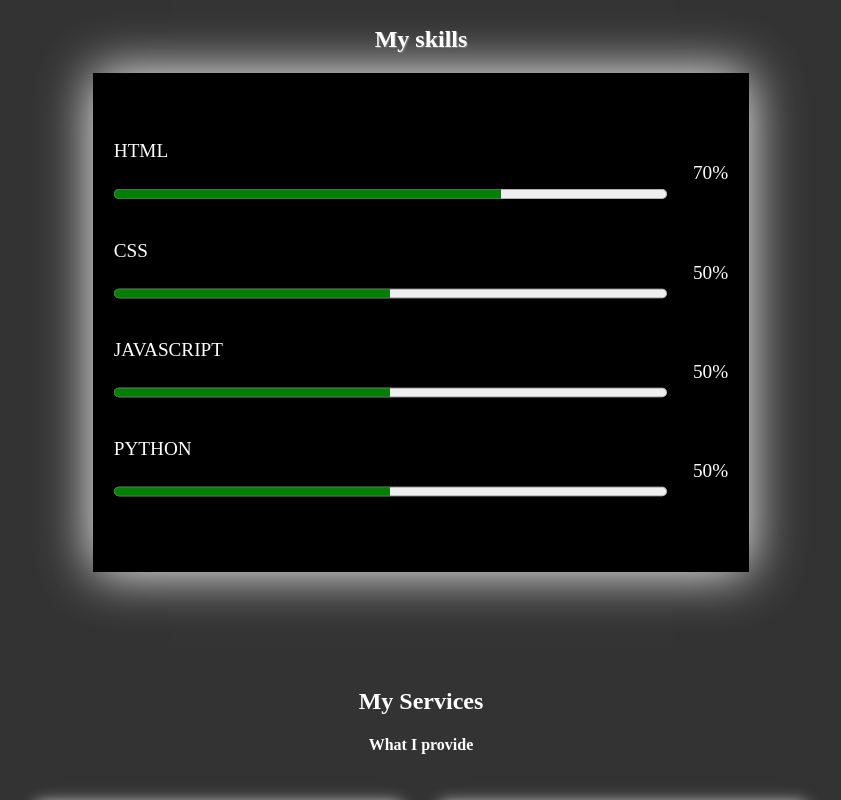
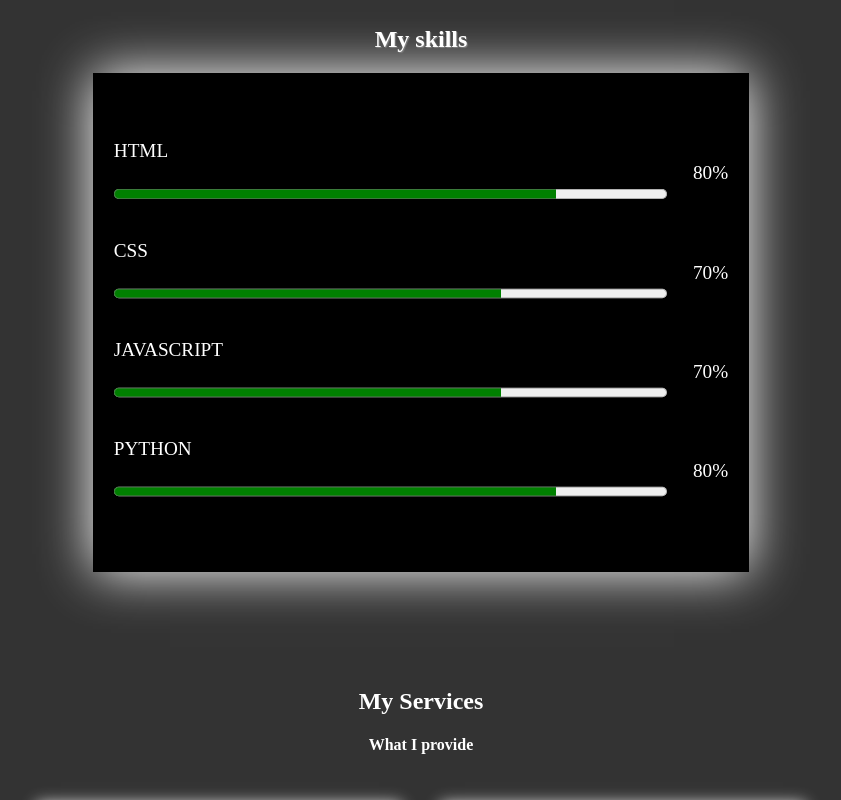
Before and after one commit to promise-emmanuel/BHS2022, a plain HTML site: page index.html in a window 1280 px wide. Shown: the part 1520-2320 px from the top of the page, without its empty margins (219-1060 px from the left). Drawn offline with Linux system fonts and the light colour scheme.

Commit message:
Update index.html

```diff
--- a/index.html
+++ b/index.html
@@ -109,20 +109,20 @@
                     <h2 class="visit">My skills</h2>
 
                     <form id="skills_form">
-                        <label>HTML <span class="hy">70%</span>
+                        <label>HTML <span class="hy">80%</span>
+                            <progress id="file" value="80" max="100"> 50% </progress>
+                        </label>
+
+                        <label>CSS <span class="hy">70%</span>
                             <progress id="file" value="70" max="100"> 50% </progress>
                         </label>
 
-                        <label>CSS <span class="hy">50%</span>
-                            <progress id="file" value="50" max="100"> 50% </progress>
+                        <label>JAVASCRIPT <span class="hy">70%</span>
+                            <progress id="file" value="70" max="100"> 50% </progress>
                         </label>
 
-                        <label>JAVASCRIPT <span class="hy">50%</span>
-                            <progress id="file" value="50" max="100"> 50% </progress>
-                        </label>
-
-                        <label>PYTHON <span class="hy">50%</span>
-                            <progress id="file" value="50" max="100"> 50% </progress>
+                        <label>PYTHON <span class="hy">80%</span>
+                            <progress id="file" value="80" max="100"> 50% </progress>
                         </label>
                     </form>
 
```
